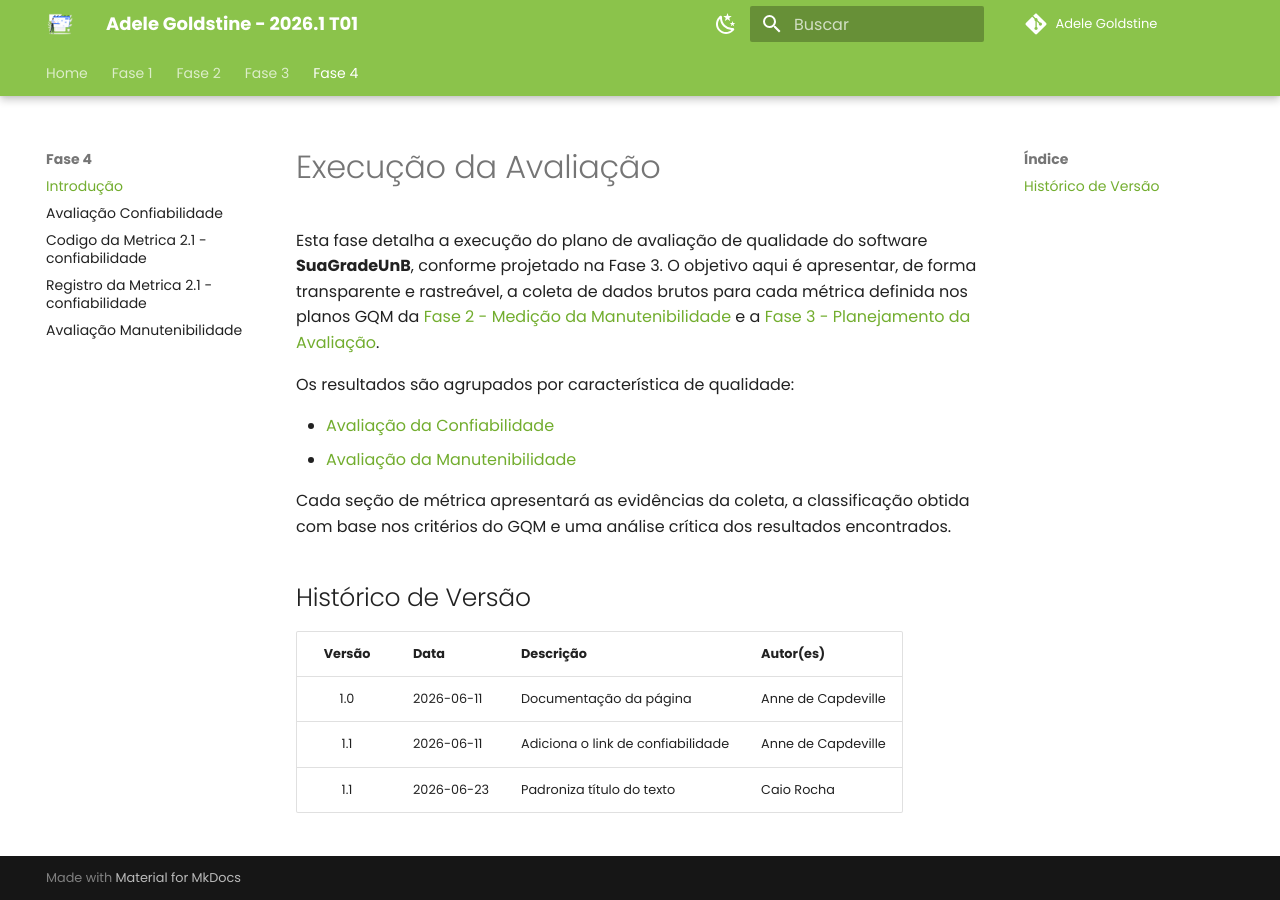
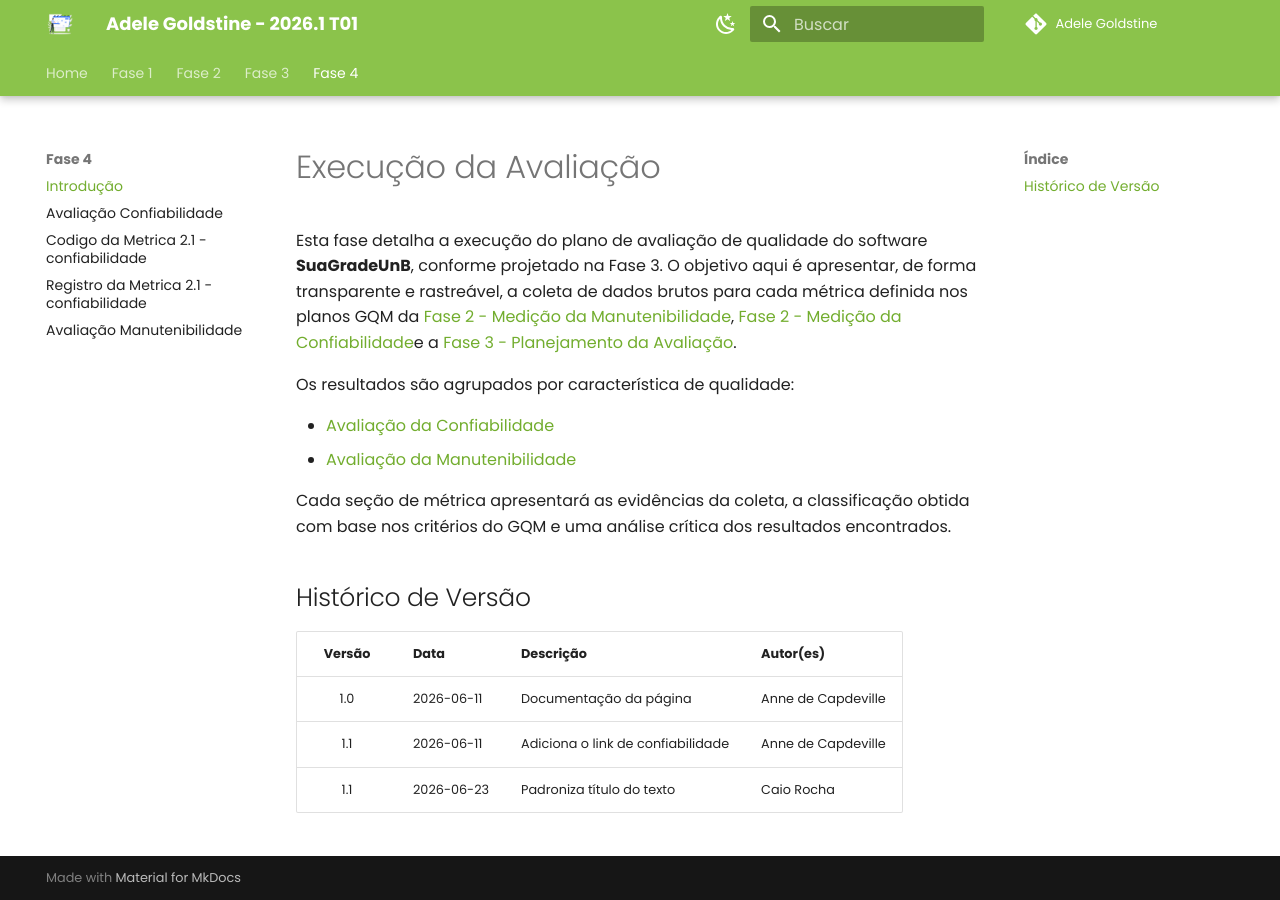
Before and after one commit to FCTE-Qualidade-de-Software-1/2026-1_T01_ADELE_GOLDSTINE, an MkDocs documentation site: the page built from docs/fase4/fase4.md, in a window 1280 px wide. Built offline with MkDocs 1.6.1 and Material for MkDocs 9.7.7, drawn with Linux system fonts in a browser that asks for light colours; comment, search, counter and statistics services are not loaded.

Commit message:
correção de link

```diff
--- a/docs/fase4/fase4.md
+++ b/docs/fase4/fase4.md
@@ -1,6 +1,6 @@
 # Execução da Avaliação
 
-Esta fase detalha a execução do plano de avaliação de qualidade do software **SuaGradeUnB**, conforme projetado na Fase 3. O objetivo aqui é apresentar, de forma transparente e rastreável, a coleta de dados brutos para cada métrica definida nos planos GQM da  [Fase 2 - Medição da Manutenibilidade](../fase2/manutenibilidade.md) e a [Fase 3 - Planejamento da Avaliação](../fase3/planejamento.md).
+Esta fase detalha a execução do plano de avaliação de qualidade do software **SuaGradeUnB**, conforme projetado na Fase 3. O objetivo aqui é apresentar, de forma transparente e rastreável, a coleta de dados brutos para cada métrica definida nos planos GQM da  [Fase 2 - Medição da Manutenibilidade](../fase2/manutenibilidade.md), [Fase 2 - Medição da Confiabilidade](../fase2/confiabilidade.md)e a [Fase 3 - Planejamento da Avaliação](../fase3/planejamento.md).
 
 Os resultados são agrupados por característica de qualidade:
 
```
